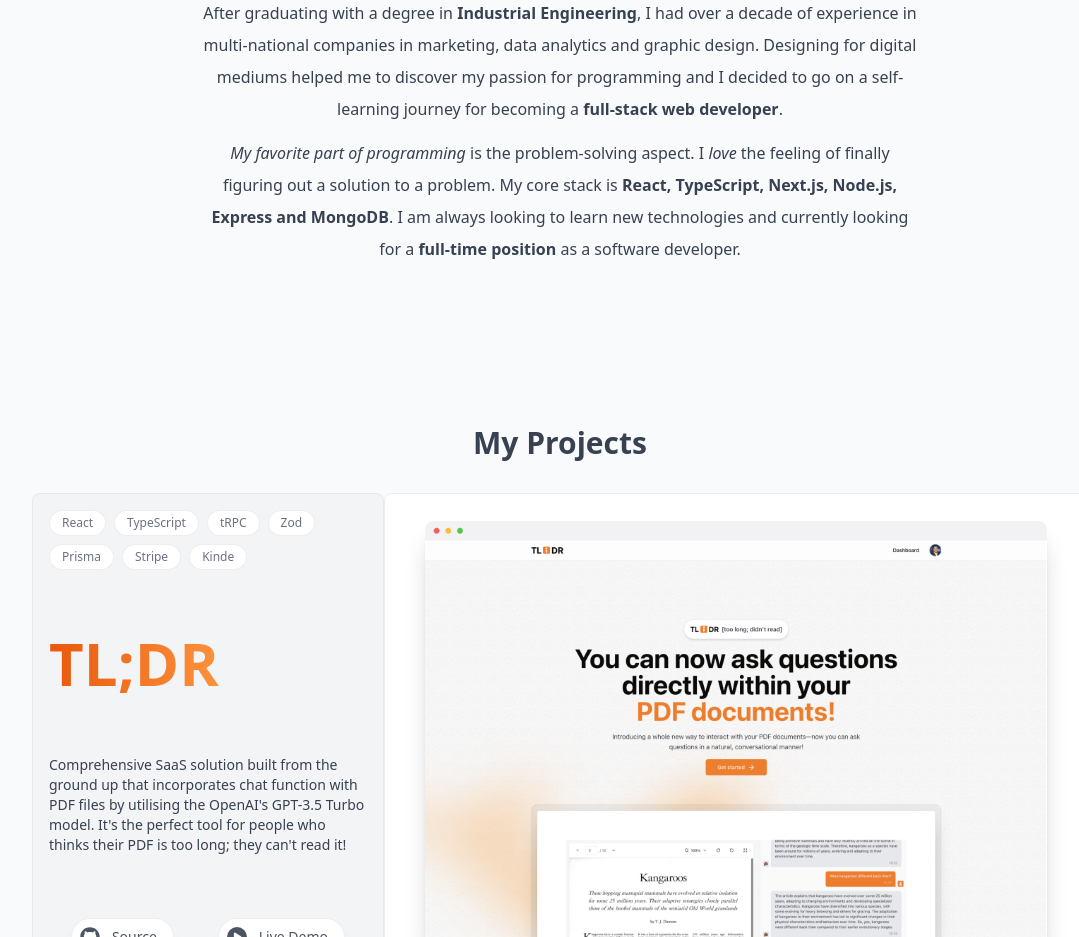
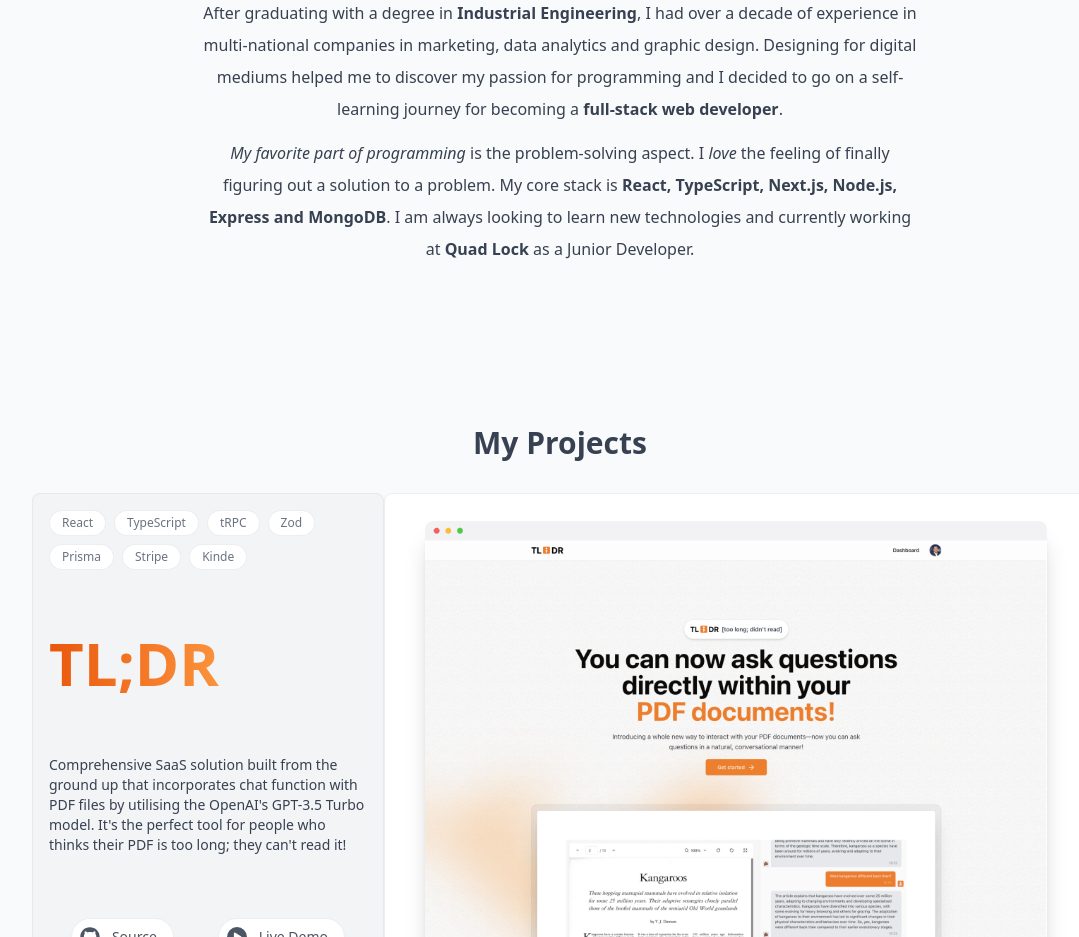
Before and after one commit to ensarokumus/ensarokumus-portfolio, a React (Vite) app: page / in a window 1280 px wide. Shown: the part 820-1757 px from the top of the page, without its empty margins (80-1159 px from the left). Built offline with nearby package versions, Linux system fonts and the light colour scheme.

Commit message:
feat: update current employment

```diff
--- a/src/components/organisms/About.tsx
+++ b/src/components/organisms/About.tsx
@@ -33,12 +33,12 @@ export default function About() {
         <span className="font-semibold dark:text-orange-500">
           React, TypeScript, Next.js, Node.js, Express and MongoDB
         </span>
-        . I am always looking to learn new technologies and currently looking
-        for a{" "}
+        . I am always looking to learn new technologies and currently working
+        at{" "}
         <span className="font-semibold dark:text-orange-500">
-          full-time position
+          Quad Lock
         </span>{" "}
-        as a software developer.
+        as a Junior Developer.
       </p>
     </motion.section>
   );
```
